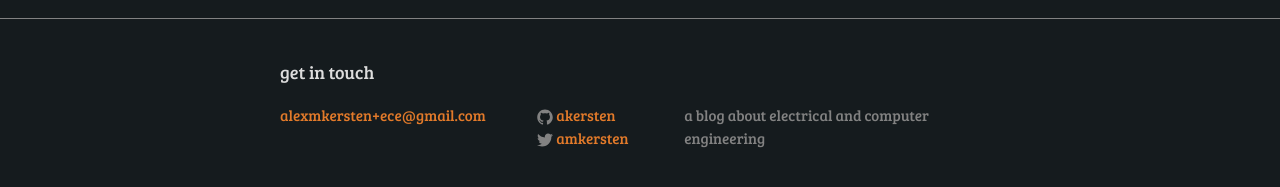
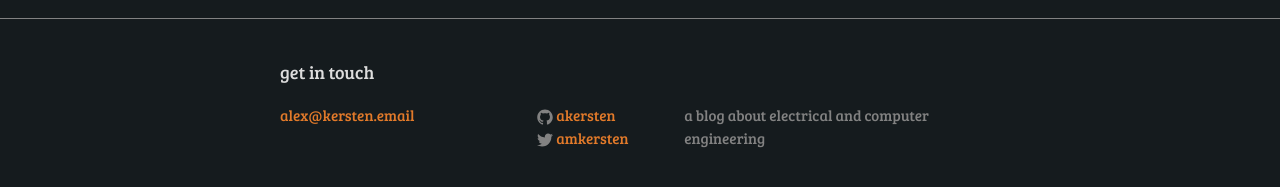
Before and after one commit to ecerocks/ece-rocks, a Jekyll site: the page built from about.md, in a window 1280 px wide. Shown: the part 433-620 px from the top of the page. Built offline with Jekyll 4.4.1, drawn with Linux system fonts in a browser that asks for light colours.

Commit message:
update email

```diff
--- a/_config.yml
+++ b/_config.yml
@@ -1,6 +1,6 @@
 # Site settings
 title: ece rocks
-email: alexmkersten+ece@gmail.com
+email: alex@kersten.email
 description: > # this means to ignore newlines until "baseurl:"
  a blog about electrical and computer engineering
 baseurl: "" # the subpath of your site, e.g. /blog/
```
